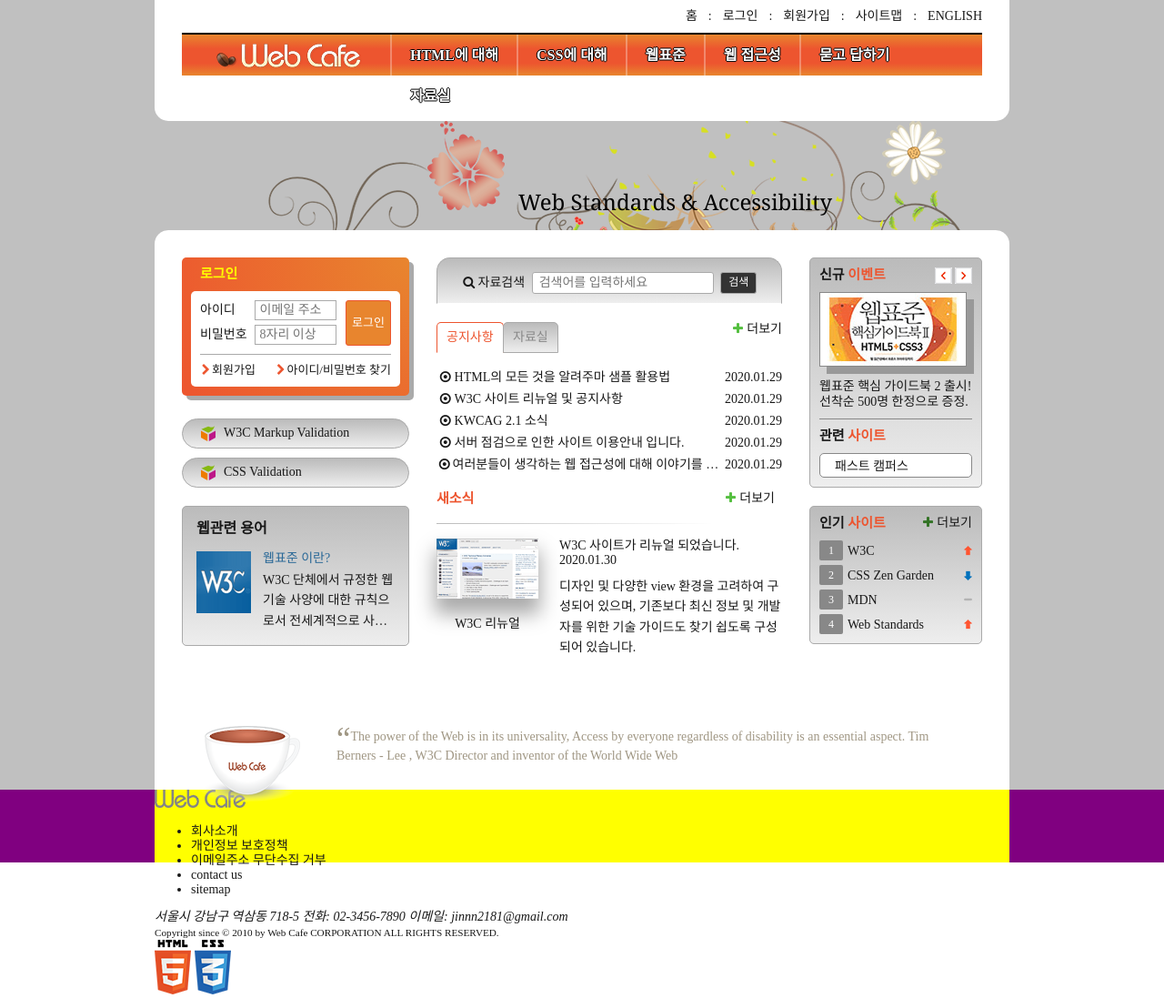
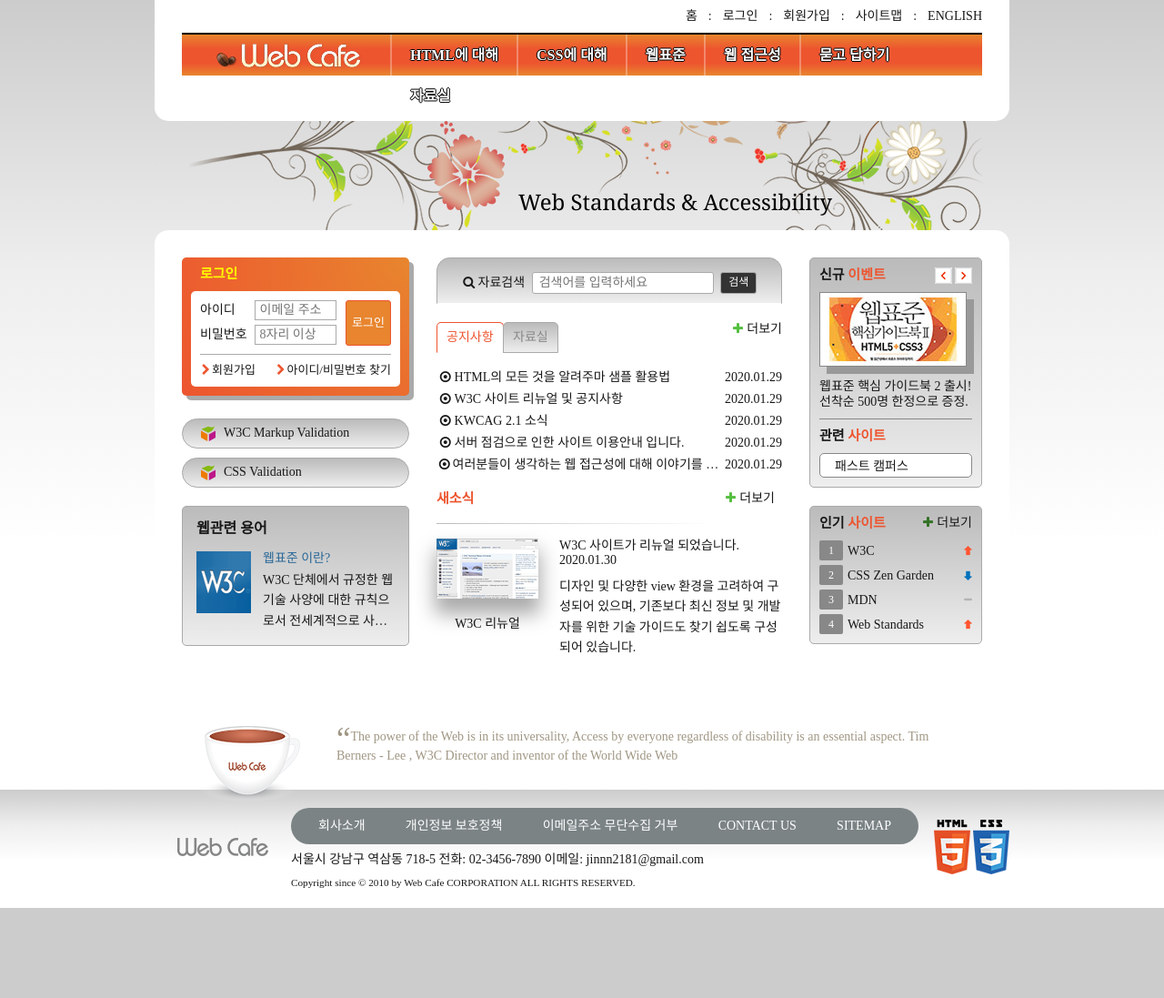
Before and after one commit to YiJaeE/exWebCafe, a plain HTML site: page index.html in a window 1280 px wide. Shown: the whole page at 91% size. After the commit the page ends 998 px from the top, so only its background shows below. Drawn offline with Linux system fonts and the light colour scheme; a web font is replaced by a local one.

Commit message:
complete footer

```diff
--- a/css/style.css
+++ b/css/style.css
@@ -46,7 +46,8 @@ html {
 body {
   font-size: 1.4rem;
   color: #181818;
-  background-color: #ffffff;
+  background-color: #cccccc;
+  background-image: linear-gradient(180deg, #ccc 0%, #eee 30%, #fff 60%, #fff 100%);
   font-family: 'Spoqa Han Sans', 'Sans-serif';
   font-weight: 300;
 }
@@ -54,7 +55,7 @@ body {
 /* 기본 설정 end */
 
 .container {
-  background-color: silver;
+  background: url(./images/bg_flower.png) no-repeat 50% 0;
   /* display: flex;
   flex-direction: column;
   align-items: center; */
@@ -200,7 +201,6 @@ body {
   /* background-color: lime; */
   height: 120px;
   position: relative;
-  background-image: url(/css/images/bg_flower.png);
 }
 
 @keyframes textAni{
@@ -927,13 +927,56 @@ p::after {
 
 /* 푸터 */
 .footer-bg {
-  background-color: purple;
+  background-color: #cccccc;
+  background-image: linear-gradient(180deg, #ccc 0%, #eee 30%, #fff 60%, #fff 100%);
   width: 100vw;
   /* display: flex;
   justify-content: center; */
 }
 
 .footer {
-  background-color: yellow;
-  height: 10vh;
+  padding: 15px 0;
+  display: grid;
+  grid-template-columns: 150px 1fr 100px;
+  grid-template-rows: 50px 25px 25px;
 }
+
+.footer-logo {
+  grid-area: 1/1/4/2;
+  justify-self: center;
+  align-self: center;
+}
+
+.guide-list {
+  grid-area: 1/2/2/3;
+  margin: 0;
+  padding-left: 0;
+  list-style: none;
+  display: flex;
+  background-color: #7b8385;
+  color: #fff;
+  justify-content: space-between;
+  padding: 8px 30px;
+  margin: 5px 0;
+  border-radius: 50px;
+  align-items: center;
+  text-transform: uppercase;
+}
+
+.address {
+  grid-area: 2/2/3/3;
+  font-style: normal;
+  align-self: center;
+}
+
+.copyright {
+  grid-area: 3/2/4/3;
+  font-style: normal;
+  align-self: center;
+}
+
+.badge {
+  grid-area: 1/3/4/4;
+  justify-self: right;
+  align-self: center;
+}
```
